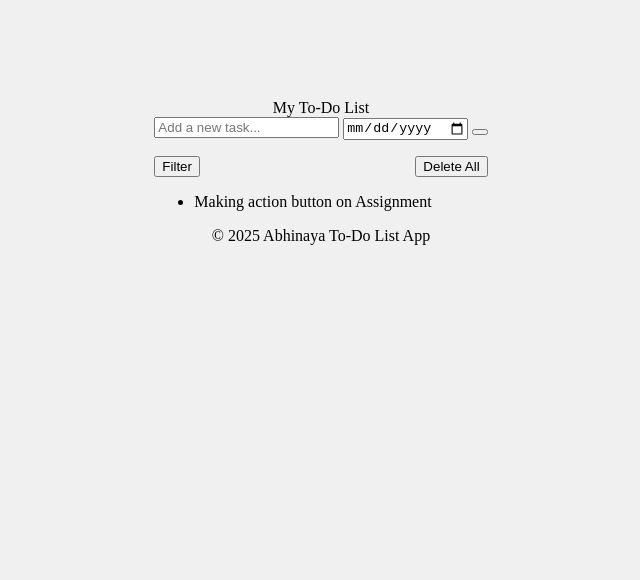
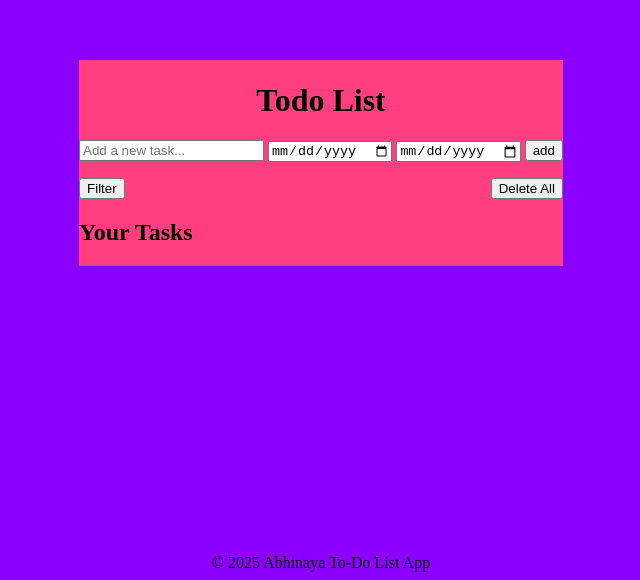
Before and after one commit to sky42net/CodingCamp-13Oct2025-abhinayashevadjatmika, a plain HTML site: page index.html in a window 1280 px wide. Shown: the part 236-816 px from the top of the page, without its empty margins (319-959 px from the left). Drawn offline with Linux system fonts and the light colour scheme.

Commit message:
Full Assignment

```diff
--- a/assets/css/style.css
+++ b/assets/css/style.css
@@ -1,11 +1,25 @@
 body {
+  display: flex;
+  flex-direction: column;
   height: 100vh;
   justify-items: center;
   align-content: center;
-  background-color: #f0f0f0;
+  background-color: #8C00FF;
 }
 
-.todo-container {
+main{
+  display: flex;
+  justify-content: center;
+  align-items: center;
+  flex-grow: 1;
+}
+
+.main-container{
+  background-color: #FF3F7F;
+}
+
+.todo-title{
+  text-align: center;
 }
 
 .filterDelete-section {
@@ -13,3 +27,8 @@ body {
   justify-content: space-between;
   align-items: center;
 }
+
+.footer{
+  display: flex;
+  justify-content: center;
+}
--- a/assets/js/script.js
+++ b/assets/js/script.js
@@ -1,8 +1,9 @@
 console.log('Hello World');
+let taskDB = [];
 
 function addTask() {
     const taskInput = document.getElementById('todo-input');
-    const taskDate = document.getElementById('todo-input');
+    const taskDate = document.getElementById('todo-date');
 
     console.log('Task:', taskInput.value);
     console.log('Due Date:', taskDate.value);
@@ -10,25 +11,50 @@ function addTask() {
     if (validateInput(taskInput.value, taskDate.value)) {
         const newTask = {
             task: taskInput.value,
-            date: taskDate.value
-        };
+            date: taskDate.value,
+        }
         taskDB.push(newTask);
-        console.log('Task added:', newTask);
+        renderTask();
     }
 }
 
 function renderTask(){
+    const taskList = document.getElementById('task-list');
+    taskList.innerHTML = '';
 
+    taskDB.forEach((taskObj, index) => {
+        taskList.innerHTML += `<li>${taskObj.task} - ${taskObj.date} <button onclick="deleteTask(${index})">Delete</button></li>`;
+    });
+}
+
+function filterTask() {
+    const filterDate = document.getElementById('filter-date').value;
+    const taskList = document.getElementById('task-list');
+    taskList.innerHTML = '';
+
+    if (filterDate === '') {
+        // If no date selected, show all tasks
+        renderTask();
+        return;
+    }
+
+    const filteredTasks = taskDB.filter(taskObj => taskObj.date === filterDate);
+
+    filteredTasks.forEach((taskObj, index) => {
+        taskList.innerHTML += `<li>${taskObj.task} - ${taskObj.date} <button onclick="deleteTask(${index})">Delete</button></li>`;
+    });
 }
 
 
 function deleteAllTask() {
-
+    taskDB = [];
+    renderTask();
 }
 
 function validateInput(task, date) {
-    if (task.trim === '' || date.trim === '') {
+    if (task.trim() === '' || date.trim() === '') {
         alert('Please fill in both fields.');
         return false;
     }
+    return true;
 }
--- a/index.html
+++ b/index.html
@@ -9,33 +9,37 @@
 
   <body>
     <!-- Header Section -->
-    <header>My To-Do List</header>
+    <header></header>
 
     <!-- Main Content Section -->
     <main>
+      <div class="main-container">
+        <h1 class="todo-title">Todo List</h1>
+
         <section class="todo-container">
           <input type="text" id="todo-input" placeholder="Add a new task..." />
-        <input type="date" name="" id="" />
-        <button id="add-btn"></button>
+          <input type="date" id="todo-date" placeholder="Enter due date..." />
+          <input type="date" id="filter-date" placeholder="Filter by date..." />
+          <button id="add-btn" onclick="addTask()">add</button>
           <ul id="todo-list"></ul>
         </section>
 
         <!-- Filter and Delete Buttons Section -->
         <section class="filterDelete-section">
-        <button id="filter-btn">Filter</button>
-        <button id="deleteAll-btn">Delete All</button>
+          <button id="filter-btn" onclick="filterTask()">Filter</button>
+          <button id="deleteAll-btn" onclick="deleteAllTask()">Delete All</button>
         </section>
 
-      <section>
-        <ul id="todo-list">
+        <section class="taskList-container">
+          <h2>Your Tasks</h2>
+          <ul id="task-list">
             <!-- To-Do items will be dynamically added here -->
-          <li>Making action button on Assignment</li>
           </ul>
         </section>
-
-      <script src="./assets/js/app.js"></script>
+      </div>
+      <script src="./assets/js/script.js"></script>
     </main>
 
-    <footer>&copy; 2025 Abhinaya To-Do List App</footer>
+    <footer class="footer">&copy; 2025 Abhinaya To-Do List App</footer>
   </body>
 </html>
```
Lines whose indentation alone changed are shown as unchanged.
